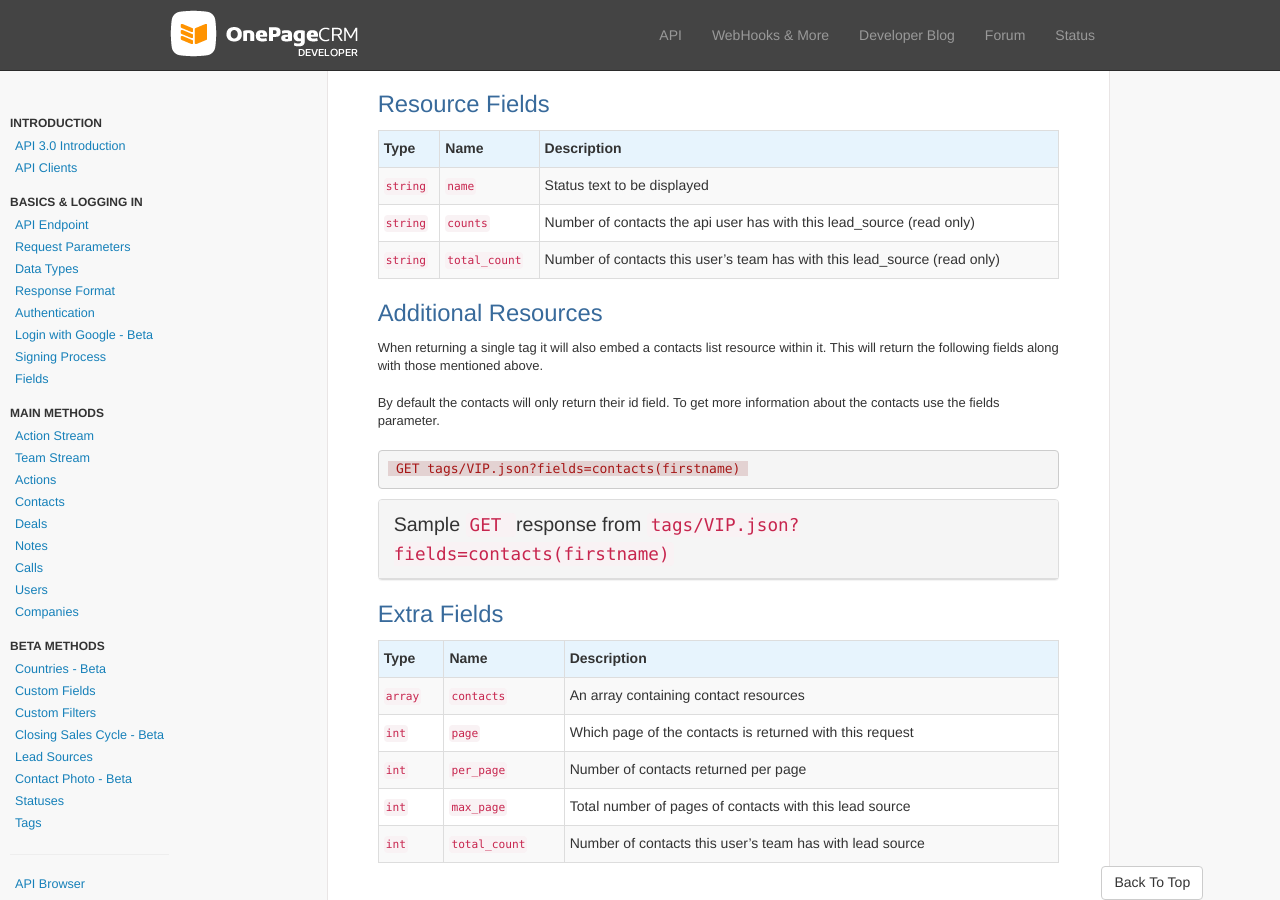
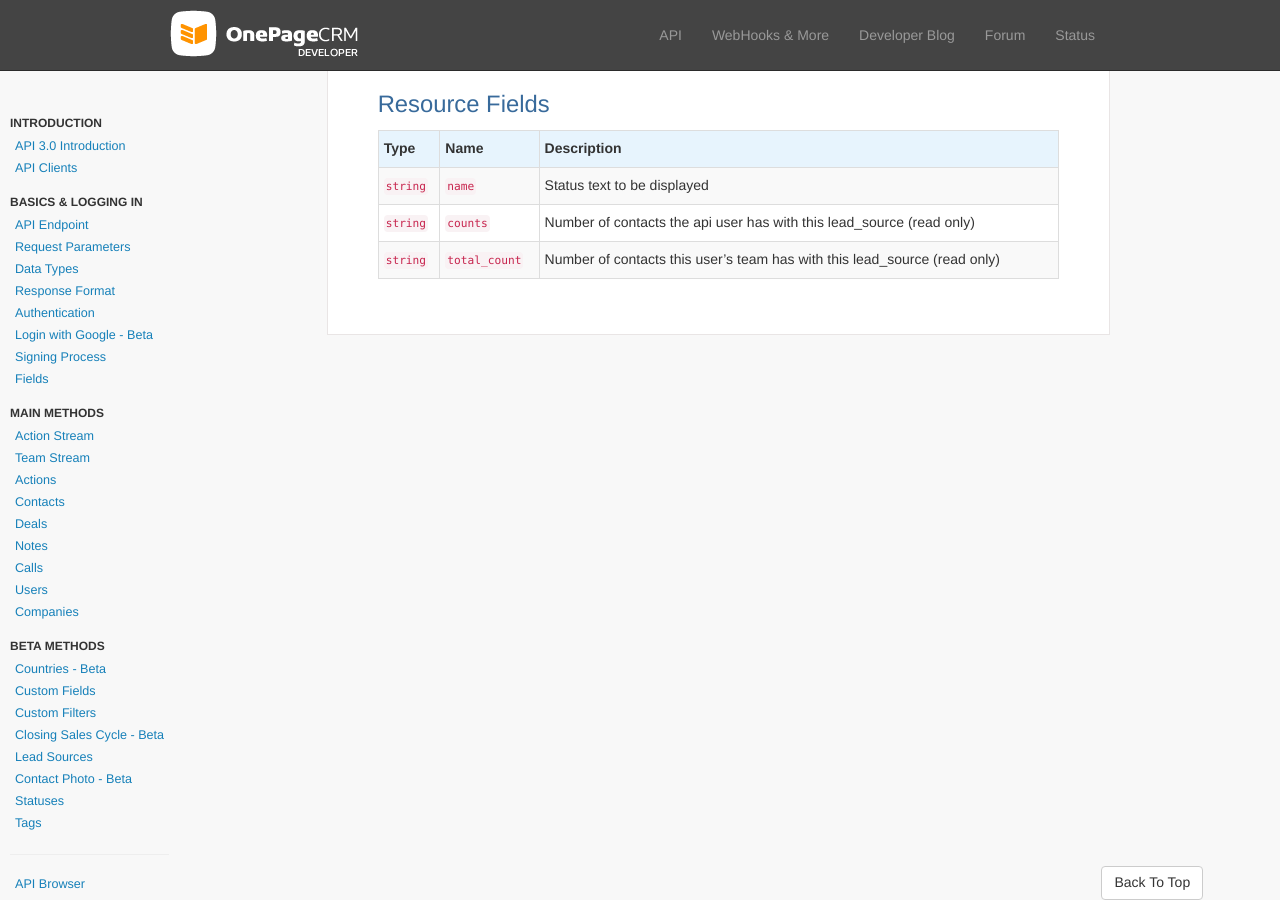
Before and after one commit to OnePageCRM/OnePageCRM.github.io, a Jekyll site: the page built from _posts/2014-03-04-tags.html, in a window 1280 px wide and 900 px high, scrolled down 691 px. Built offline with Jekyll 4.4.1, drawn with Linux system fonts in a browser that asks for light colours; nearby versions of some CDN libraries; Markdown is read by kramdown in place of the engine named in the settings.

Commit message:
documentation update - hide information about deprecated features

```diff
--- a/_posts/2014-03-04-tags.html
+++ b/_posts/2014-03-04-tags.html
@@ -146,83 +146,3 @@
         </tr>
       </tbody>
     </table>
-
-    <h3 id="additional-resources">Additional Resources</h3>
-    <p>When returning a single tag it will also embed a contacts list resource within it. This will return the following fields along with those mentioned above.</p>
-    <p>By default the contacts will only return their id field. To get more information about the contacts use the fields parameter.</p>
-    {% highlight http %} GET tags/VIP.json?fields=contacts(firstname) {% endhighlight %}
-    <div class="panel panel-default">
-      <div class="panel-heading">
-        <h4 class="panel-title">
-          <a data-toggle="collapse"  href="#tagfieldjson">
-            Sample <code> GET </code> response from <code>tags/VIP.json?fields=contacts(firstname)</code>
-          </a>
-        </h4>
-      </div>
-      <div id="tagfieldjson" class="panel-collapse collapse">
-        <div class="panel-body">
-{% highlight json %}
-{
-  "status": 0,
-  "message": "OK",
-  "timestamp": 1400240256,
-  "data": {
-    "name": "VIP",
-    "counts": 1,
-    "total_count": 1,
-    "contacts": [
-      {
-        "contact": {
-          "id": "536c954fd4ca1a56c800001f",
-          "first_name": "Joe"
-        }
-      }
-    ],
-    "page": 1,
-    "max_page": 1,
-    "per_page": 10
-  }
-}
-{% endhighlight %}
-        </div>
-      </div>
-    </div>
-
-
-    <h3 id="extra-fields">Extra Fields</h3>
-    <table class="table table-striped table-bordered">
-      <thead>
-        <tr>
-          <td>Type</td>
-          <td>Name</td>
-          <td>Description</td>
-        </tr>
-      </thead>
-      <tbody>
-        <tr>
-          <td class="nowrap"><code class="redtext">array</code></td>
-          <td><code class="bluetext">contacts</code></td>
-          <td>An array containing contact resources</td>
-        </tr>
-        <tr>
-          <td><code class="redtext">int</code></td>
-          <td><code class="bluetext">page</code></td>
-          <td>Which page of the contacts is returned with this request</td>
-        </tr>
-        <tr>
-          <td><code class="redtext">int</code></td>
-          <td><code class="bluetext">per_page</code></td>
-          <td>Number of contacts returned per page</td>
-        </tr>
-        <tr>
-          <td><code class="redtext">int</code></td>
-          <td><code class="bluetext">max_page</code></td>
-          <td>Total number of pages of contacts with this lead source</td>
-        </tr>
-        <tr>
-          <td><code class="redtext">int</code></td>
-          <td class="nowrap"><code class="bluetext">total_count</code></td>
-          <td>Number of contacts this user’s team has with lead source</td>
-        </tr>
-      </tbody>
-    </table>
```
Also changed, not shown: _posts/2014-03-04-statuses.html (+0 -42 lines).
